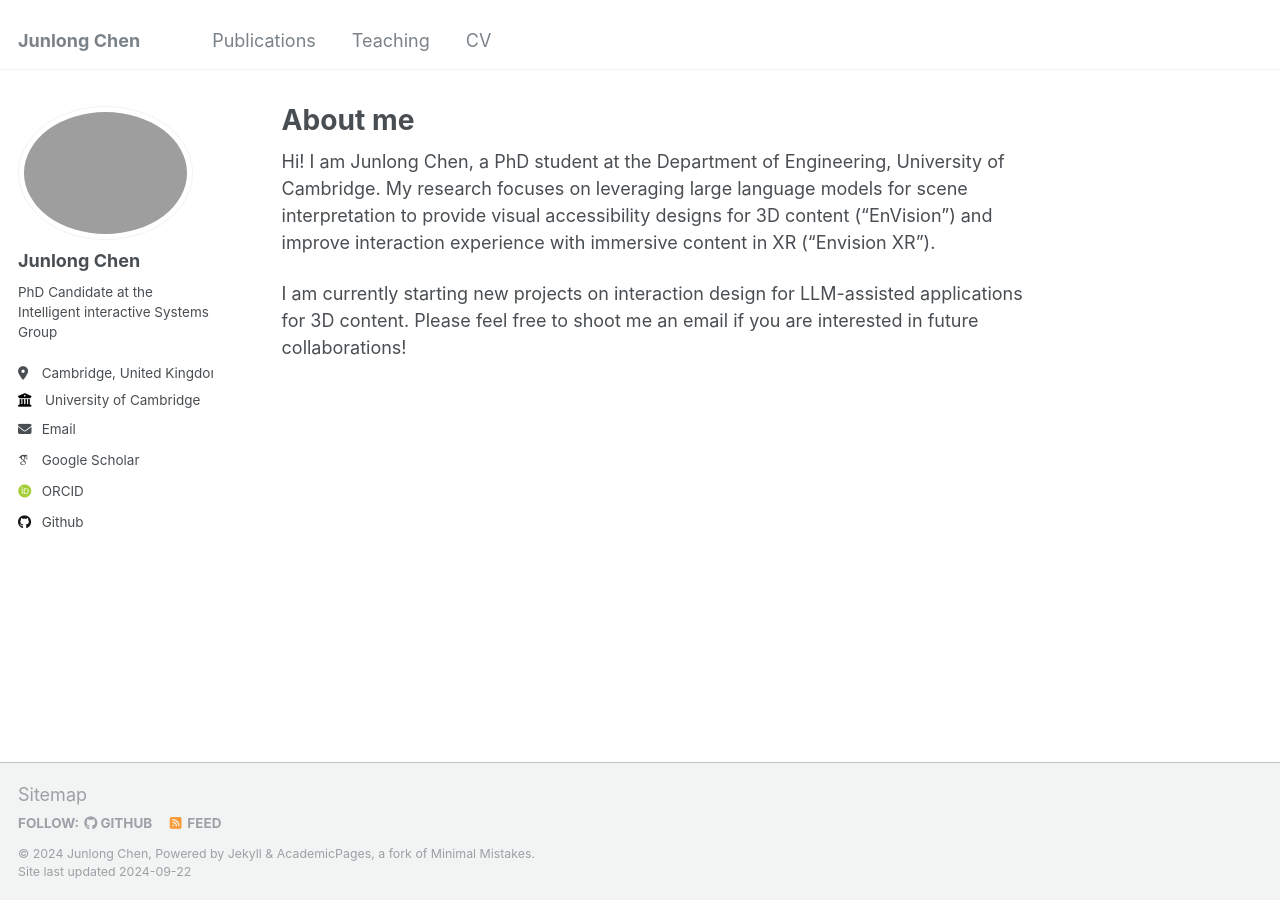
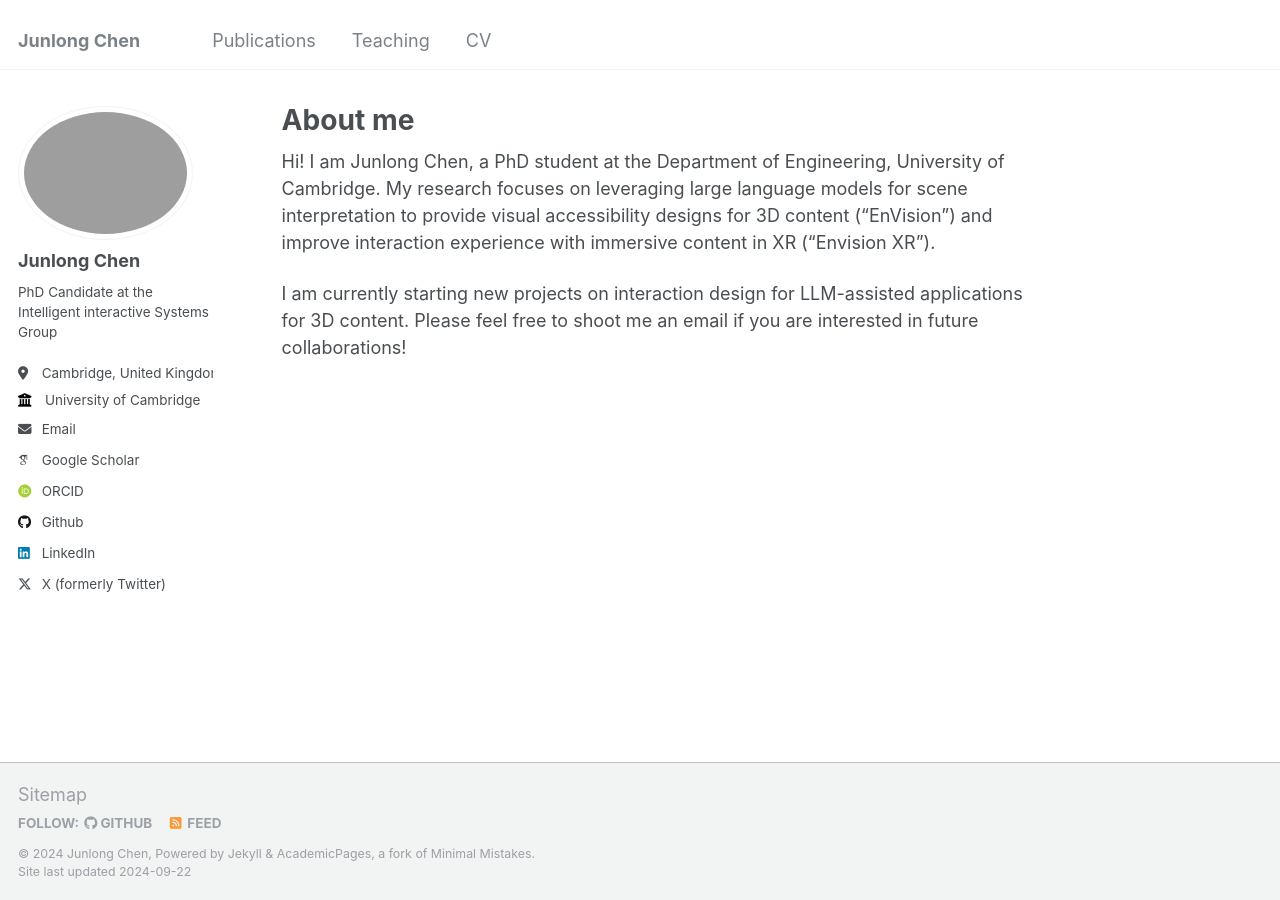
Before and after one commit to EnVisionXR/EnVisionXR.github.io, a Jekyll site: the page built from _pages/about.md, in a window 1280 px wide. Built offline with Jekyll 4.4.1, drawn with Linux system fonts in a browser that asks for light colours; some web fonts are replaced; part of the change alters nothing that is shown.

Commit message:
Update _config.yml

```diff
--- a/_config.yml
+++ b/_config.yml
@@ -57,7 +57,7 @@ author:
   keybase          : # Username
   instagram        : # Username
   lastfm           : # Username
-  linkedin         : # Username
+  linkedin         : Junlong Chen # Username
   mastodon         : # URL
   medium           : # URL
   pinterest        : # Username
@@ -65,7 +65,7 @@ author:
   steam            : # Username
   telegram         : # URL
   tumblr           : # Username
-  twitter          : # jc14159
+  twitter          : jc14159 # jc14159
   vine             : # Username
   weibo            : # Username
   wikipedia        : # Username
```
